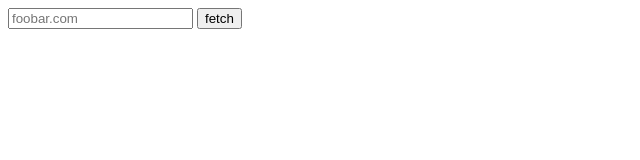
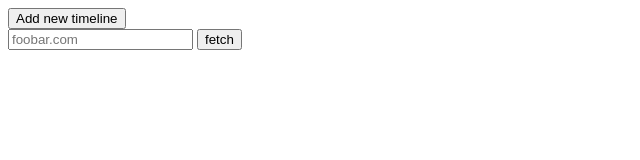
Before and after one commit to cormojs/cormojs.github.io, a plain HTML site: page index.html in a window 1280 px wide. Shown: the whole page, without its empty margins (0-640 px from the left). Drawn offline with nearby package versions, Linux system fonts and the light colour scheme.

Commit message:
Implement multi-column

```diff
--- a/css/timeline.css
+++ b/css/timeline.css
@@ -15,12 +15,12 @@
     cursor: default;
 }
 
-#main {
+#columns {
     overflow: hidden;
     margin-right: -10px;
 }
 
-#main .app {
+#columns .app {
     float: left;
     width: 250px;
     margin-right: 10px;
--- a/index.html
+++ b/index.html
@@ -39,8 +39,10 @@
          </div>
         </script>
         <div id="main">
-            <app v-bind:toots="[]">
-            </app>
+            <button id="addColumnButton" @click="addColumn">Add new timeline</button>
+            <div id="columns">
+                <app v-for="c in columns" :key="c.id" v-bind:toots="[]"></app>
+            </div>
         </div>
 
     </body>
--- a/js/loader.js
+++ b/js/loader.js
@@ -22,5 +22,16 @@ window.onload = function(){
     }
   });
 
-  new Vue({ el: "#main" });
+  new Vue({
+    el: "#main",
+    data: {
+      columns: [ { id: 0 } ]
+    },
+    methods: {
+      addColumn: function() {
+        this.columns.push({ id: this.columns.length });
+        console.log(this.columns);
+      }
+    }
+  });
 };
```
